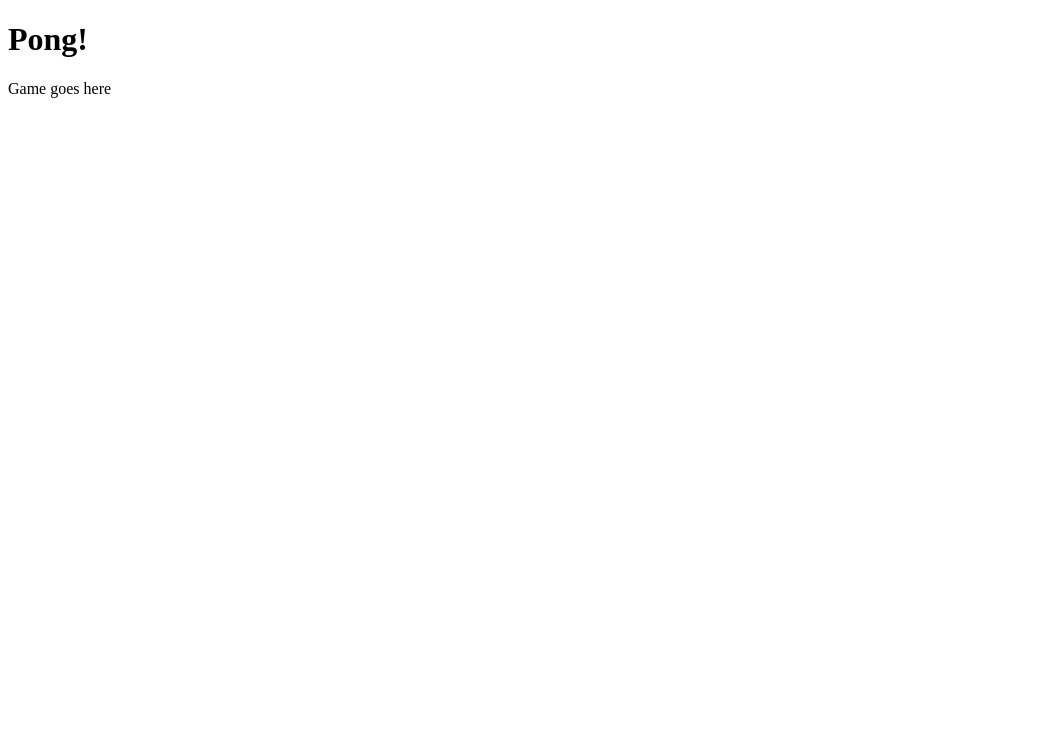
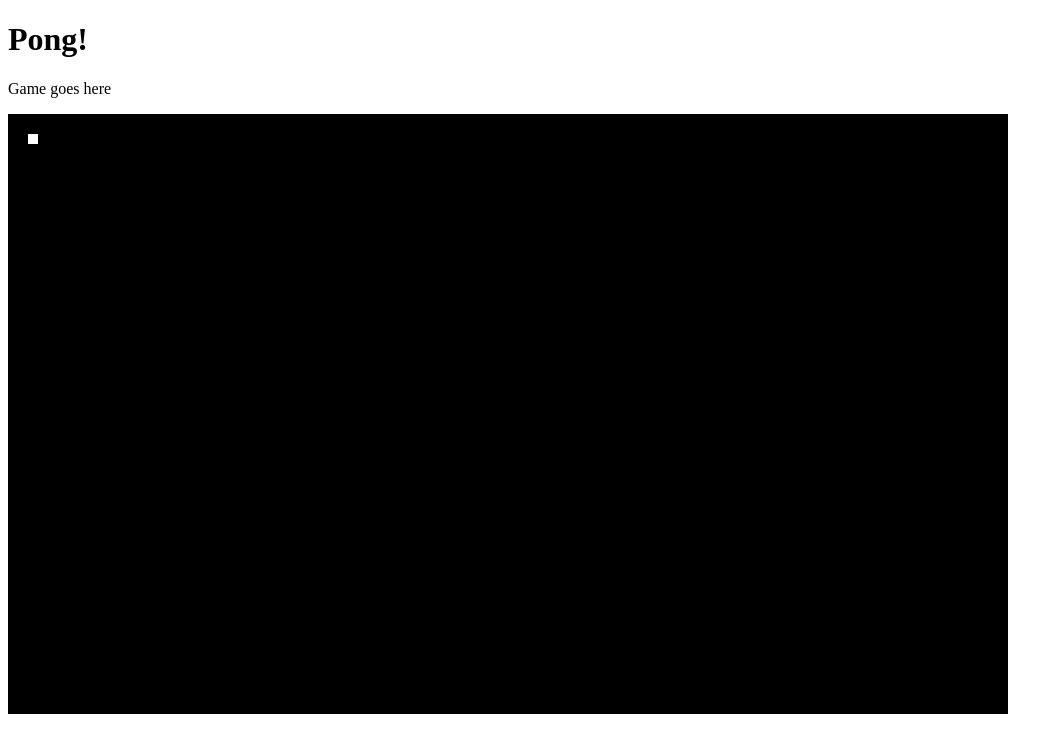
Before and after one commit to yuri-gagarin/pong, a website built with webpack: page index.html in a window 1280 px wide. Shown: the whole page, without its empty margins (0-1063 px from the left). Built offline with nearby package versions, Linux system fonts and the light colour scheme.

Commit message:
added a static ball and canvas

```diff
--- a/app/app.js
+++ b/app/app.js
@@ -1 +1,9 @@
-console.log("hello world");
+const canvas  = document.getElementById("pong");
+const context = canvas.getContext('2d');
+
+context.fillStyle = "#000";
+context.fillRect(0, 0, canvas.width, canvas.height);
+
+
+context.fillStyle = "#fff";
+context.fillRect(20, 20, 10, 10);
--- a/index.html
+++ b/index.html
@@ -7,7 +7,7 @@
   <body>
     <h1>Pong!</h1>
     <p>Game goes here</p>
-    <canvas>
+    <canvas id="pong" height="600" width="1000">
     </canvas>
     <script src="app/app.js"></script>
   </body>
```
